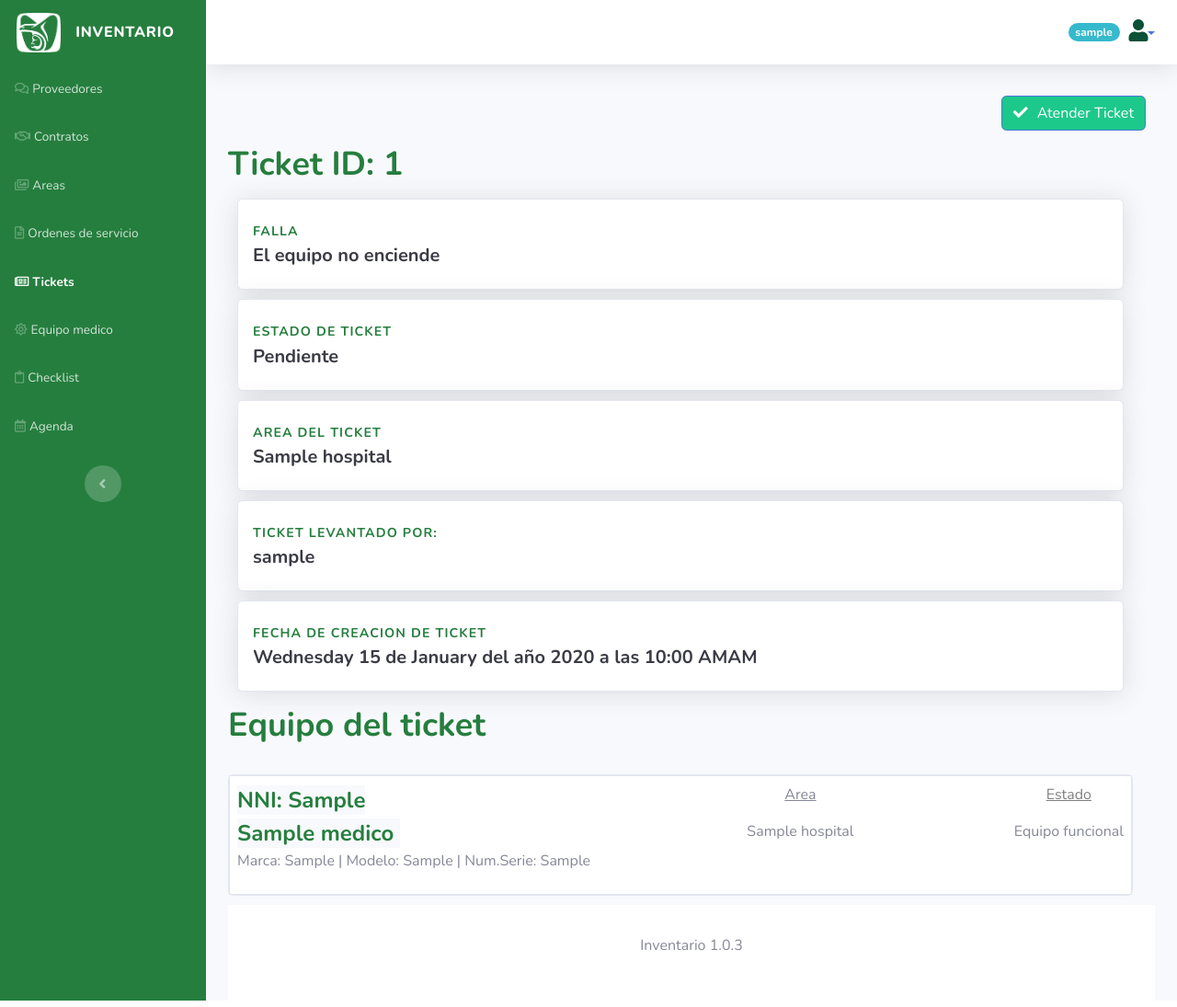
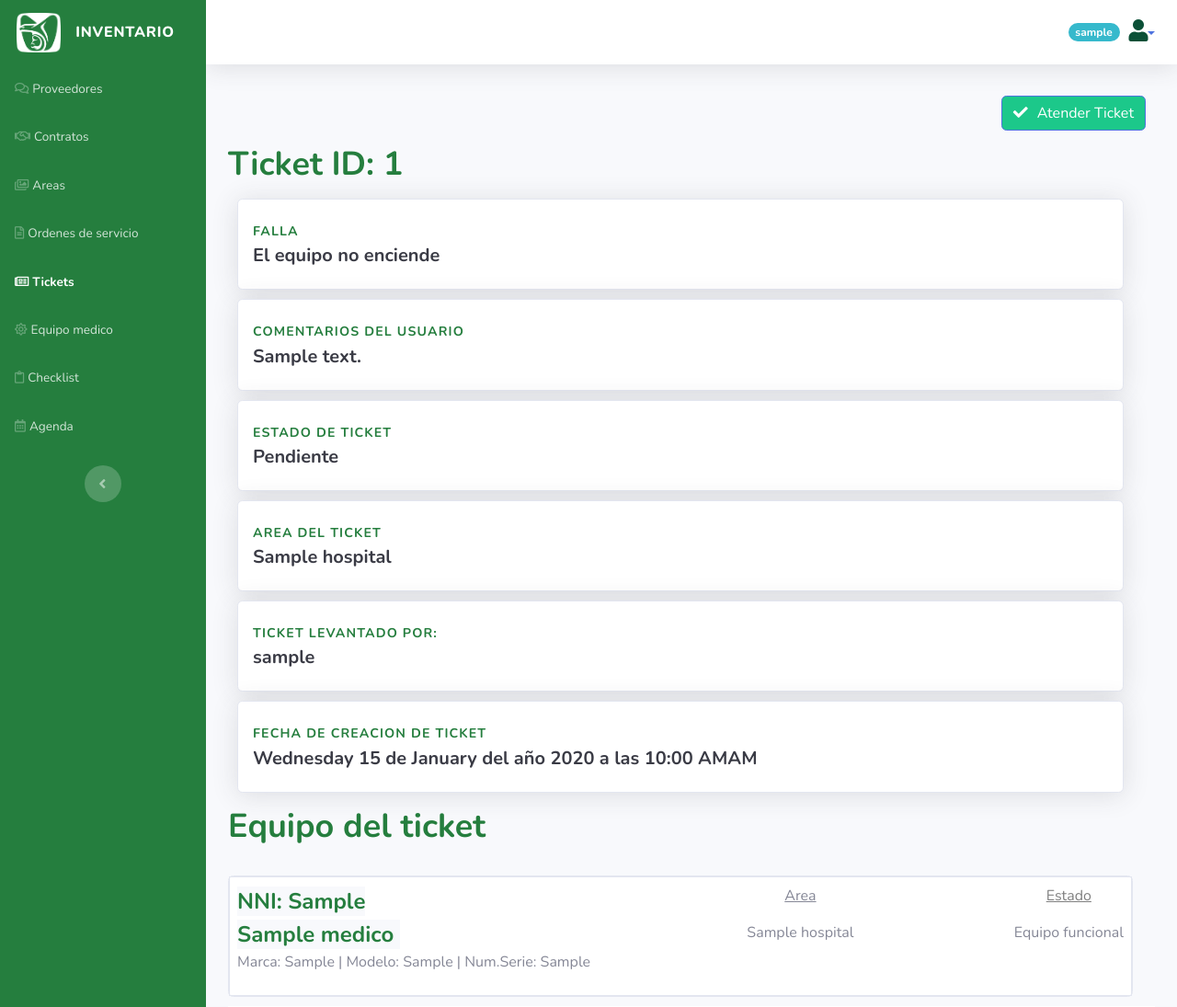
Before and after one commit to biomedica-github/Medical-Devices-Managment-system, a Django app: page /reportes/pendientes/1/ in a window 1280 px wide. Shown: the top 1095 px of the page at 92% size. Run offline with Django 4.2, Linux system fonts and the light colour scheme; a user stored in the database is signed in; tables that the repository leaves empty hold one stand-in row (values such as "Sample post"); parts of the project's set-up code (start-up, migrations or seed data) failed here and were passed over; some libraries are stand-ins or nearby versions.

Commit message:
Update ver_tickets_especifico.html

```diff
--- a/inventario/templates/inventario/interfaz/Tickets/ver_tickets_especifico.html
+++ b/inventario/templates/inventario/interfaz/Tickets/ver_tickets_especifico.html
@@ -63,6 +63,16 @@
                                         <div class="col me-2">
                                             <div class="text-uppercase text-warning fw-bold text-xs mb-1"><span style="color: rgb(37,126,62);border-color: var(--bs-warning-text-emphasis);font-size: 14.2px;">Falla</span></div>
                                             <div class="text-dark fw-bold h5 mb-0"><span>{{contenido.falla}}</span></div>
+                                        </div>
+                                    </div>
+                                </div>
+                            </div>
+                            <div class="card shadow border-start-warning py-2" style="margin: 10px;">
+                                <div class="card-body">
+                                    <div class="row align-items-center no-gutters">
+                                        <div class="col me-2">
+                                            <div class="text-uppercase text-warning fw-bold text-xs mb-1"><span style="color: rgb(37,126,62);border-color: var(--bs-warning-text-emphasis);font-size: 14.2px;">Comentarios del usuario</span></div>
+                                            <div class="text-dark fw-bold h5 mb-0"><span>{{contenido.descripcion}}</span></div>
                                         </div>
                                     </div>
                                 </div>
```
